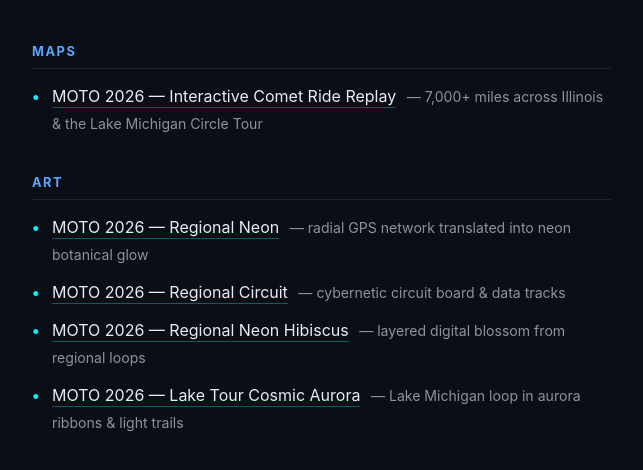
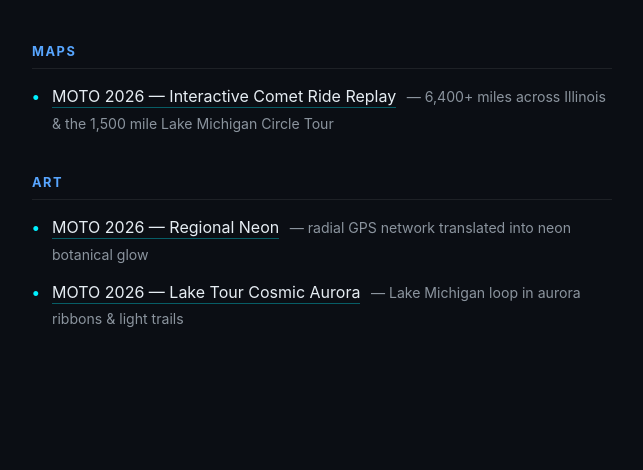
Before and after one commit to PilferedOde/PilferedOde, a plain HTML site: page index.html in a window 1280 px wide. Shown: the part 176-646 px from the top of the page, without its empty margins (318-961 px from the left). Drawn offline with Linux system fonts and the light colour scheme.

Commit message:
Add files via upload

```diff
--- a/index.html
+++ b/index.html
@@ -109,7 +109,7 @@
     <ul>
       <li>
         <a href="https://pilferedode.github.io/moto-2026/" target="_blank" rel="noopener">MOTO 2026 &mdash; Interactive Comet Ride Replay</a>
-        <span class="note">&mdash; 7,000+ miles across Illinois &amp; the Lake Michigan Circle Tour</span>
+        <span class="note">&mdash; 6,400+ miles across Illinois &amp; the 1,500 mile Lake Michigan Circle Tour</span>
       </li>
     </ul>
   </section>
@@ -121,14 +121,7 @@
 	        <a href="ART/moto-2026-regional-neon.jpg" target="_blank" rel="noopener">MOTO 2026 &mdash; Regional Neon</a>
 	        <span class="note">&mdash; radial GPS network translated into neon botanical glow</span>
 	      </li>
-	      <li>
-	        <a href="ART/moto-2026-regional-circuit.png" target="_blank" rel="noopener">MOTO 2026 &mdash; Regional Circuit</a>
-	        <span class="note">&mdash; cybernetic circuit board &amp; data tracks</span>
-	      </li>
-	      <li>
-	        <a href="ART/moto-2026-regional-neon-hibiscus.jpg" target="_blank" rel="noopener">MOTO 2026 &mdash; Regional Neon Hibiscus</a>
-	        <span class="note">&mdash; layered digital blossom from regional loops</span>
-	      </li>
+
 	      <li>
 	        <a href="ART/moto-2026-lake-tour-cosmic-aurora.jpg" target="_blank" rel="noopener">MOTO 2026 &mdash; Lake Tour Cosmic Aurora</a>
 	        <span class="note">&mdash; Lake Michigan loop in aurora ribbons &amp; light trails</span>
```
